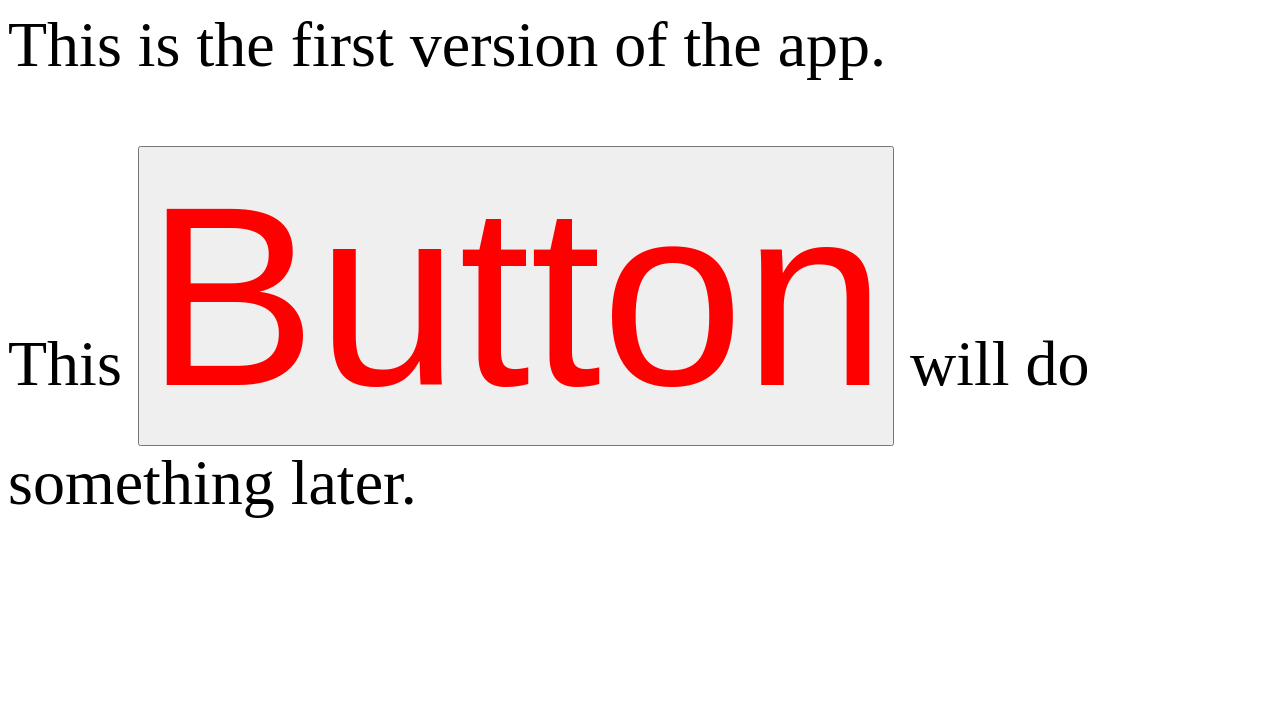
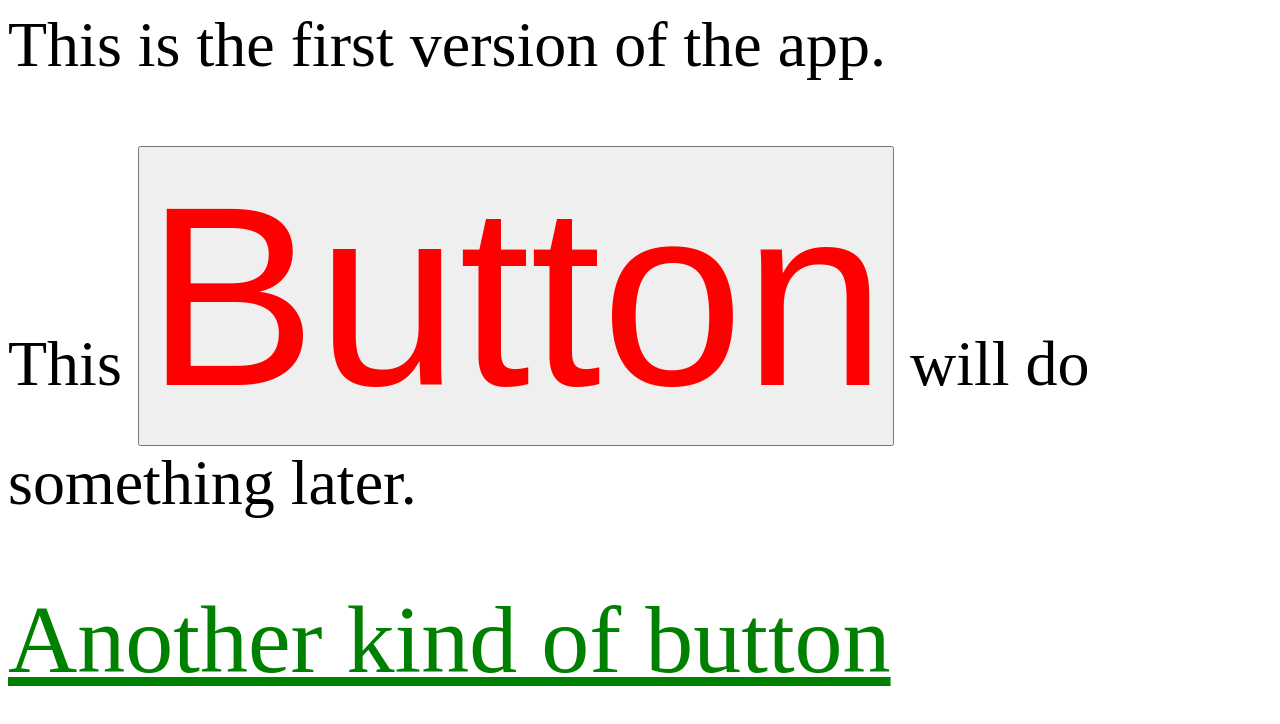
Before and after one commit to kaicarver/pushuphack, a plain HTML site: page index.html in a window 1280 px wide. Drawn offline with Linux system fonts and the light colour scheme.

Commit message:
Update index.html

```diff
--- a/index.html
+++ b/index.html
@@ -4,6 +4,7 @@
 <style>
 p, button { font-size: 4em; }
 button { color: red; }
+a { font-size: 6em; color: green; }
 </style>
 </head>
 <body>
@@ -13,5 +14,6 @@ This is the first version of the app.
 <p>
 This <button>Button</button> will do something later.
 </p>
+<a href="#">Another kind of button</a>
 </body>
 </html>
```
